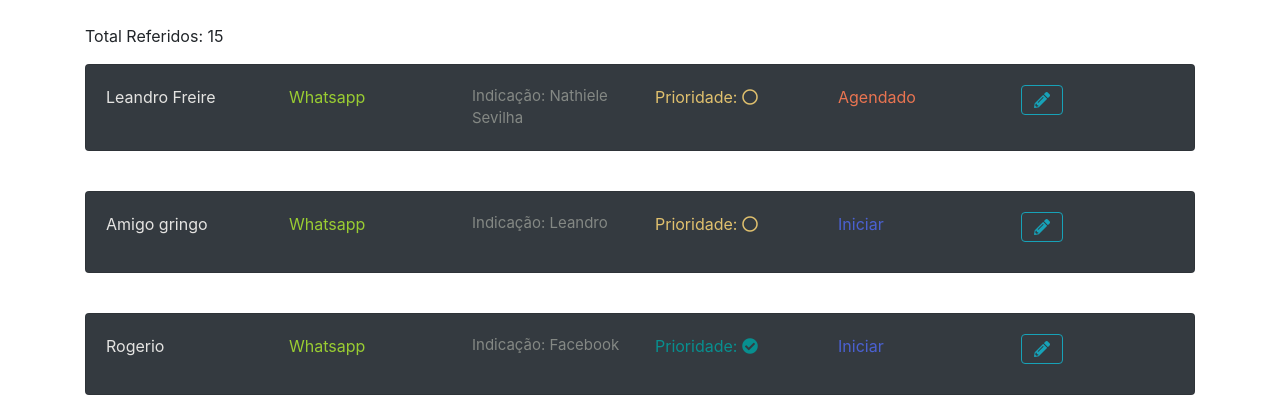
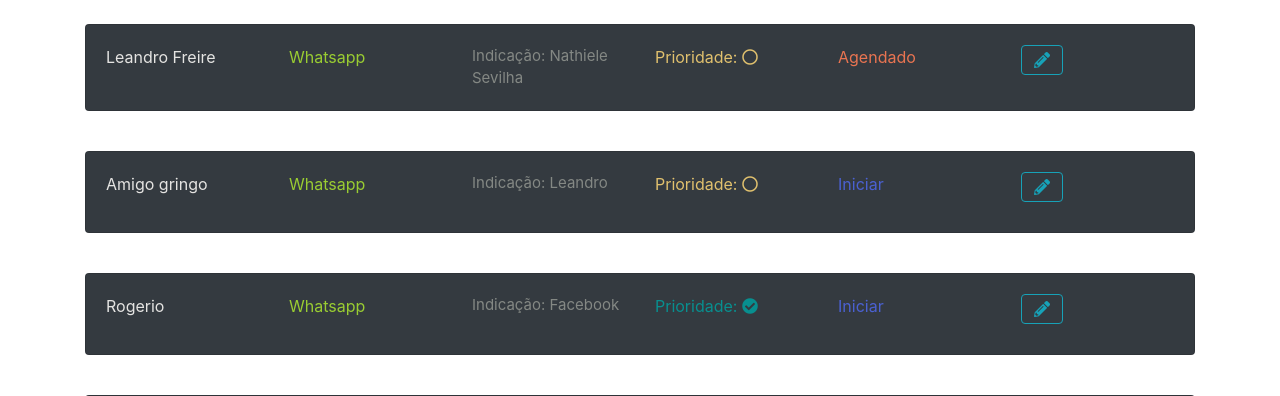
Before and after one commit to leandrofreire13/leadwsp, a Django app: page /referidos in a window 1280 px wide. Shown: the part 75-471 px from the top of the page. Run offline with Django 3.2, Linux system fonts and the light colour scheme; a user stored in the database is signed in; data comes from the database, SQL or seed files in the repository; some libraries are stand-ins or nearby versions.

Commit message:
Removendo da pagina errada

```diff
--- a/referidos/templates/referidos/lista_referidos.html
+++ b/referidos/templates/referidos/lista_referidos.html
@@ -1,10 +1,6 @@
 {% extends 'referidos/base.html' %}
 
 {% block content %}
-
-{% if referidos %}
-<p>Total Referidos: {{ referidos|length }}</p>
-{% endif %}
 
 <!--Chama o modal e salva referido-->
 <div class="new">
```
